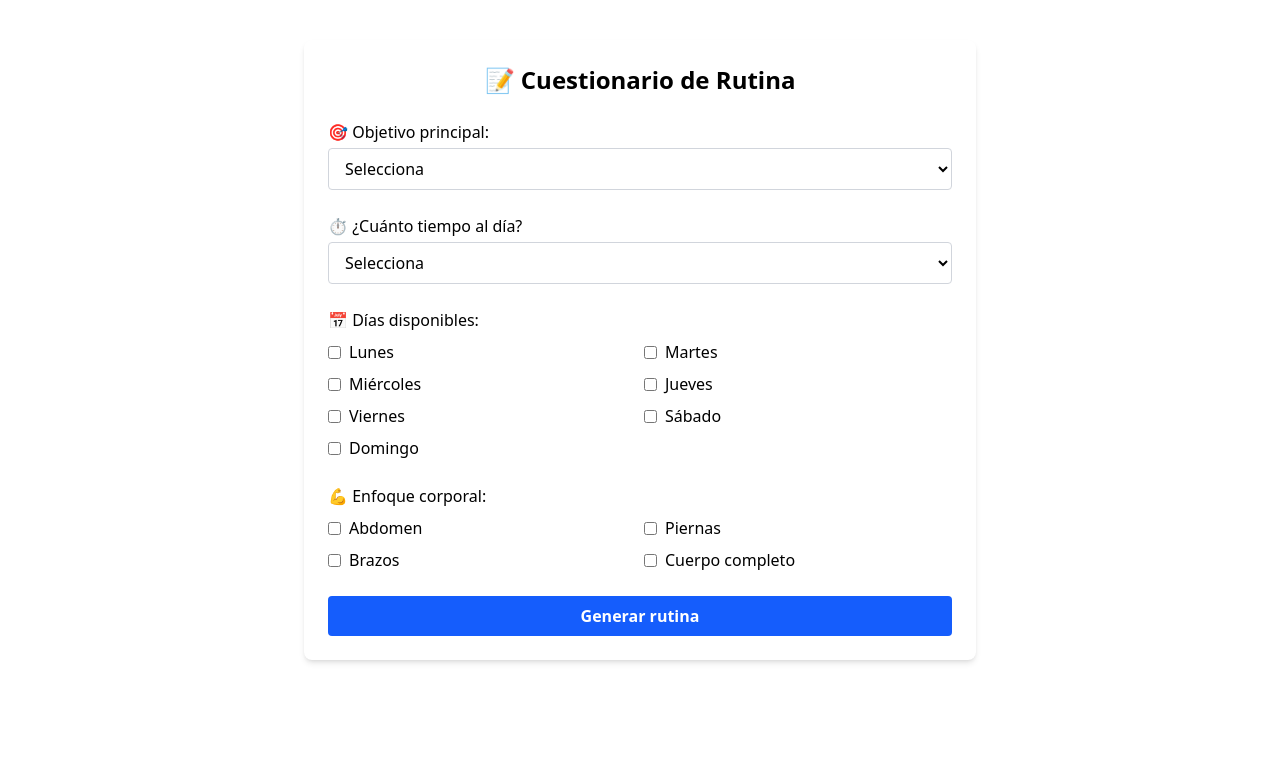
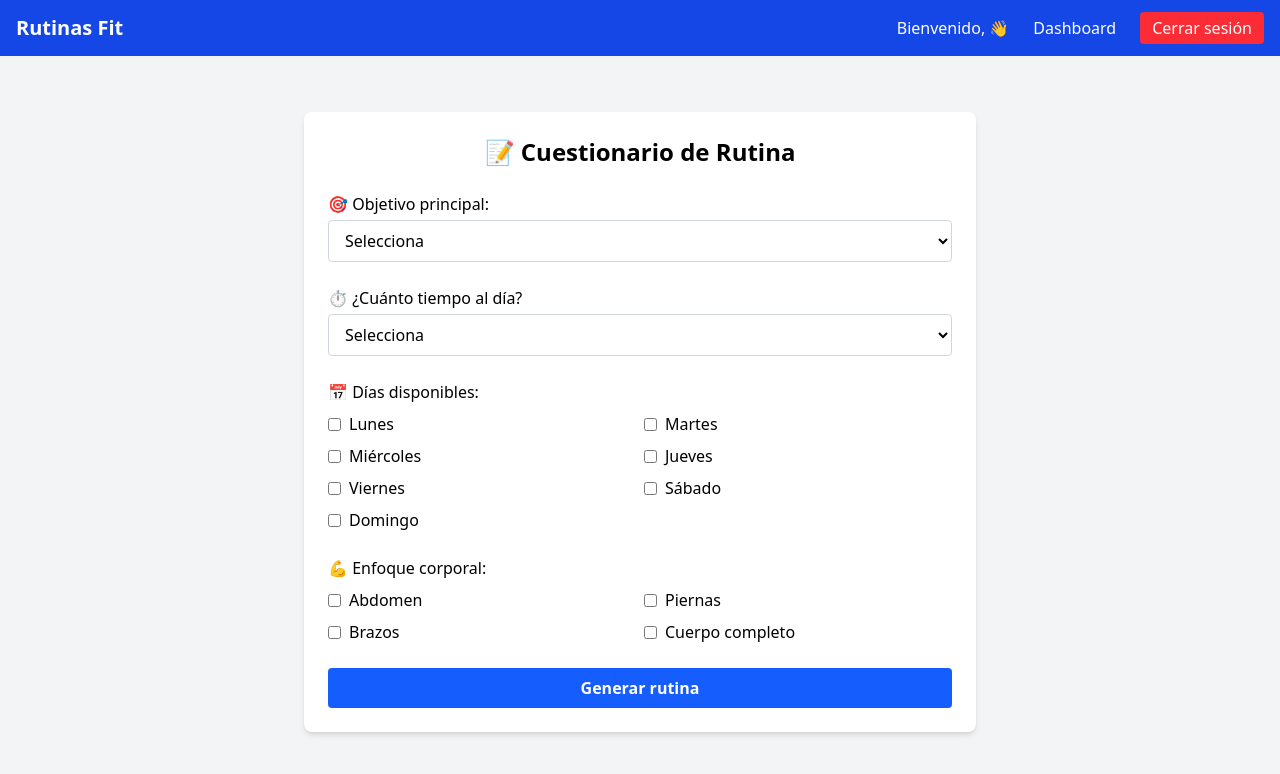
Before and after one commit to LangerTwo/Rutina-Ejercicio, a React (Vite) app in the folder frontend/: page /cuestionario in a window 1280 px wide. Shown: the top 774 px of the page. Built offline with nearby package versions, Linux system fonts and the light colour scheme; sample sign-in values are in the browser's storage.

Commit message:
creando el navbar para el page

```diff
--- a/frontend/package.json
+++ b/frontend/package.json
@@ -12,6 +12,7 @@
   "dependencies": {
     "@tailwindcss/vite": "^4.1.5",
     "axios": "^1.9.0",
+    "lucide-react": "^0.508.0",
     "react": "^19.1.0",
     "react-dom": "^19.1.0",
     "react-router-dom": "^7.5.3",
--- a/frontend/src/App.jsx
+++ b/frontend/src/App.jsx
@@ -2,31 +2,24 @@ import { BrowserRouter as Router, Routes, Route } from 'react-router-dom';
 import LoginPage from './pages/LoginPage';
 import RegisterPage from './pages/RegisterPage';
 import DashboardPage from './pages/DashboardPage';
-import PrivateRoute from './components/PrivateRoute';
 import QuestionnairePage from './pages/QuestionnairePage';
 import RoutinePage from './pages/RoutinePage';
+import PrivateRoute from './components/PrivateRoute';
+import Layout from './components/Layout';
 
 function App() {
-  return(
+  return (
     <Router>
       <Routes>
         <Route path="/" element={<LoginPage />} />
         <Route path="/register" element={<RegisterPage />} />
-        <Route path="/dashboard" element={
-          <PrivateRoute>
-            <DashboardPage />
-          </PrivateRoute>
-        } />
-        <Route path="/cuestionario" element={
-          <PrivateRoute>
-            <QuestionnairePage />
-          </PrivateRoute>
-        } />
-        <Route path="/rutina/:id" element={
-          <PrivateRoute>
-            <RoutinePage />
-          </PrivateRoute>
-        } />
+
+        {/* Rutas protegidas con layout */}
+        <Route element={<PrivateRoute><Layout /></PrivateRoute>}>
+          <Route path="/dashboard" element={<DashboardPage />} />
+          <Route path="/cuestionario" element={<QuestionnairePage />} />
+          <Route path="/rutina/:id" element={<RoutinePage />} />
+        </Route>
       </Routes>
     </Router>
   );
--- /dev/null
+++ b/frontend/src/components/Layout.jsx
@@ -0,0 +1,91 @@
+// src/components/Layout.jsx
+import { useState } from "react";
+import { useNavigate } from "react-router-dom";
+import { Menu, X } from "lucide-react";
+
+const Navbar = () => {
+  const navigate = useNavigate();
+  const [open, setOpen] = useState(false);
+
+  const handleLogout = () => {
+    localStorage.removeItem("token");
+    localStorage.removeItem("usuario");
+    navigate("/");
+  };
+
+  const usuario = JSON.parse(localStorage.getItem("usuario"));
+  const nombre = usuario?.nombre || "";
+
+  return (
+    <nav className="bg-blue-700 text-white px-4 py-3 shadow-md">
+      <div className="flex items-center justify-between max-w-7xl mx-auto">
+        <div className="text-xl font-bold">Rutinas Fit</div>
+
+        <button
+          className="md:hidden"
+          onClick={() => setOpen(!open)}
+          aria-label="Toggle menu"
+        >
+          {open ? <X className="w-6 h-6" /> : <Menu className="w-6 h-6" />}
+        </button>
+
+        <ul className="hidden md:flex gap-6 items-center">
+          <li>Bienvenido, {nombre} 👋</li>
+          <li>
+            <button
+              onClick={() => navigate("/dashboard")}
+              className="hover:underline"
+            >
+              Dashboard
+            </button>
+          </li>
+          <li>
+            <button
+              onClick={handleLogout}
+              className="bg-red-500 hover:bg-red-600 px-3 py-1 rounded"
+            >
+              Cerrar sesión
+            </button>
+          </li>
+        </ul>
+      </div>
+
+      {open && (
+        <ul className="md:hidden mt-3 space-y-3">
+          <li className="px-4">Bienvenido, {nombre} 👋</li>
+          <li>
+            <button
+              onClick={() => navigate("/dashboard")}
+              className="block w-full text-left px-4 py-2 hover:bg-blue-600"
+            >
+              Dashboard
+            </button>
+          </li>
+          <li>
+            <button
+              onClick={handleLogout}
+              className="block w-full text-left px-4 py-2 bg-red-500 hover:bg-red-600"
+            >
+              Cerrar sesión
+            </button>
+          </li>
+        </ul>
+      )}
+    </nav>
+  );
+};
+
+import { Outlet } from "react-router-dom";
+
+const Layout = () => {
+  return (
+    <div className="min-h-screen flex flex-col">
+      <Navbar />
+      <main className="flex-1 bg-gray-100 p-4">
+        <Outlet />
+      </main>
+    </div>
+  );
+};
+
+export default Layout;
--- /dev/null
+++ b/frontend/src/components/Navbar.jsx
@@ -0,0 +1,36 @@
+import { useNavigate } from "react-router-dom";
+import { useEffect, useState } from "react";
+
+const Navbar = () => {
+    const [nombre, setNombre] = useState("");
+    const navigate = useNavigate();
+
+    useEffect(() => {
+        const usuario = JSON.parse(localStorage.getItem("usuario"));
+        if (usuario?.nombre) {
+            setNombre(usuario.nombre);
+        }
+    }, []);
+
+    const handleLogout = () => {
+        localStorage.removeItem("token");
+        localStorage.removeItem("usuario");
+        navigate("/");
+    };
+
+    return (
+        <header className="bg-blue-600 text-white px-6 py-4 flex justify-between items-center shadow-md">
+            <h1 className="text-xl font-semibold">
+                Bienvenido{nombre ? `, ${nombre}` : ""} 👋
+            </h1>
+            <button
+                onClick={handleLogout}
+                className="bg-white text-blue-600 px-4 py-2 rounded hover:bg-gray-100 transition"
+            >
+                Cerrar sesión
+            </button>
+        </header>
+    );
+};
+
+export default Navbar;
--- a/frontend/src/pages/DashboardPage.jsx
+++ b/frontend/src/pages/DashboardPage.jsx
@@ -47,10 +47,7 @@ const DashboardPage = () => {
 
     return (
         <div className="p-4">
-            <h1>Bienvenido{nombre ? `, ${nombre}` : ""} 👋</h1>
-            <p>Este es tu panel principal.</p>
-
-            <button onClick={handleLogout}>Cerrar sesión</button>
+            <p className="text-xl md:text-3xl font-semibold">Este es tu panel principal.</p>
 
             <hr className="my-4" />
 
--- a/frontend/src/pages/RoutinePage.jsx
+++ b/frontend/src/pages/RoutinePage.jsx
@@ -1,26 +1,43 @@
 import { useEffect, useState } from "react";
 import { useNavigate, useParams } from "react-router-dom";
 
+const objetivosDescriptivos = {
+  bajar: "Bajar de peso",
+  tonificar: "Tonificar",
+  masa: "Ganar masa muscular",
+  mantener: "Mantenerme activo",
+};
+
 const RoutinePage = () => {
   const [rutina, setRutina] = useState([]);
+  const [objetivo, setObjetivo] = useState("");
+  const [tiempoTotal, setTiempoTotal] = useState("");
   const navigate = useNavigate();
   const { id } = useParams();
 
   useEffect(() => {
-        const stored = JSON.parse(localStorage.getItem("rutinas")) || [];
-        const rutinaSeleccionada = stored.find((r) => r.id.toString() === id);
-
-        if (!rutinaSeleccionada) {
+    const stored = localStorage.getItem("rutinas");
+    if (!stored) {
       navigate("/dashboard");
       return;
     }
 
-        const nuevaRutina = generarRutina(rutinaSeleccionada);
-        setRutina(nuevaRutina);
+    const rutinas = JSON.parse(stored);
+    const encontrada = rutinas.find((r) => r.id.toString() === id);
+
+    if (!encontrada) {
+      navigate("/dashboard");
+      return;
+    }
+
+    const rutinaGenerada = generarRutina(encontrada);
+    setRutina(rutinaGenerada);
+    setObjetivo(encontrada.objetivo);
+    setTiempoTotal(encontrada.tiempo);
   }, [id, navigate]);
 
   const generarRutina = (respuestas) => {
-        const { objetivo, tiempo, dias, enfoque } = respuestas;
+    const { tiempo, dias, enfoque } = respuestas;
 
     const ejercicios = {
       abdomen: ["Planchas", "Crunches", "Elevación de piernas"],
@@ -30,13 +47,14 @@ const RoutinePage = () => {
     };
 
     const enfoqueFinal = enfoque?.length > 0 ? enfoque : ["completo"];
-
-        // Tiempo total por día en minutos
-        const tiempoPorDia = {
-            "10-20": 15,
-            "20-30": 25,
-            "30-45": 37,
-        }[tiempo] || 20;
+    const ejerciciosPorDia =
+      tiempo === "10-20" ? 2 : tiempo === "20-30" ? 3 : 4;
+    const tiempoPorEjercicio =
+      tiempo === "10-20"
+        ? 10
+        : tiempo === "20-30"
+        ? 10
+        : Math.floor(45 / ejerciciosPorDia);
 
     return dias.map((dia) => {
       const diaEjercicios = [];
@@ -45,31 +63,27 @@ const RoutinePage = () => {
         const clave = parte.toLowerCase();
         const disponibles = ejercicios[clave] || [];
         if (disponibles.length > 0) {
-                    const aleatorio = disponibles[Math.floor(Math.random() * disponibles.length)];
+          const aleatorio =
+            disponibles[Math.floor(Math.random() * disponibles.length)];
           diaEjercicios.push(aleatorio);
         }
       });
 
-            const ejerciciosLimitados = diaEjercicios.slice(
-                0,
-                tiempo === "10-20" ? 2 : tiempo === "20-30" ? 3 : 4
-            );
-
-            const tiempoPorEjercicio = Math.floor(tiempoPorDia / ejerciciosLimitados.length);
-
       return {
         dia,
-                ejercicios: ejerciciosLimitados.map((ejercicio) => ({
-                    nombre: ejercicio,
-                    minutos: tiempoPorEjercicio,
-                })),
+        ejercicios: diaEjercicios
+          .slice(0, ejerciciosPorDia)
+          .map((nombre) => ({ nombre, duracion: tiempoPorEjercicio })),
       };
     });
   };
 
   return (
     <div className="max-w-3xl mx-auto mt-10 p-6">
-            <h2 className="text-3xl font-bold text-center mb-6 text-blue-700">💪 Tu rutina personalizada</h2>
+      <h2 className="text-3xl font-bold text-center mb-6 text-blue-700">
+        💪 Tu rutina personalizada —{" "}
+        {objetivosDescriptivos[objetivo] || "Objetivo"}
+      </h2>
 
       {rutina.length === 0 ? (
         <p className="text-center text-gray-500">Cargando rutina...</p>
@@ -80,11 +94,13 @@ const RoutinePage = () => {
               key={i}
               className="bg-white shadow-md rounded-lg p-4 border-l-4 border-blue-500"
             >
-                            <h3 className="text-xl font-semibold text-gray-800 mb-2">{r.dia}</h3>
+              <h3 className="text-xl font-semibold text-gray-800 mb-2">
+                {r.dia}
+              </h3>
               <ul className="list-disc list-inside space-y-1 text-gray-700">
                 {r.ejercicios.map((e, idx) => (
                   <li key={idx}>
-                                        {e.nombre} — <span className="text-sm text-gray-500">⏱️ {e.minutos} min</span>
+                    {e.nombre} — <span className="font-semibold">{e.duracion} min</span>
                   </li>
                 ))}
               </ul>
@@ -97,3 +113,4 @@ const RoutinePage = () => {
 };
 
 export default RoutinePage;
+// Este componente muestra la rutina generada al usuario. Utiliza useEffect para cargar la rutina desde el localStorage y la muestra en una lista.
```
Also changed, not shown: 1 other file (tests, documents, lock files or other folders). Lines whose indentation alone changed are shown as unchanged.
